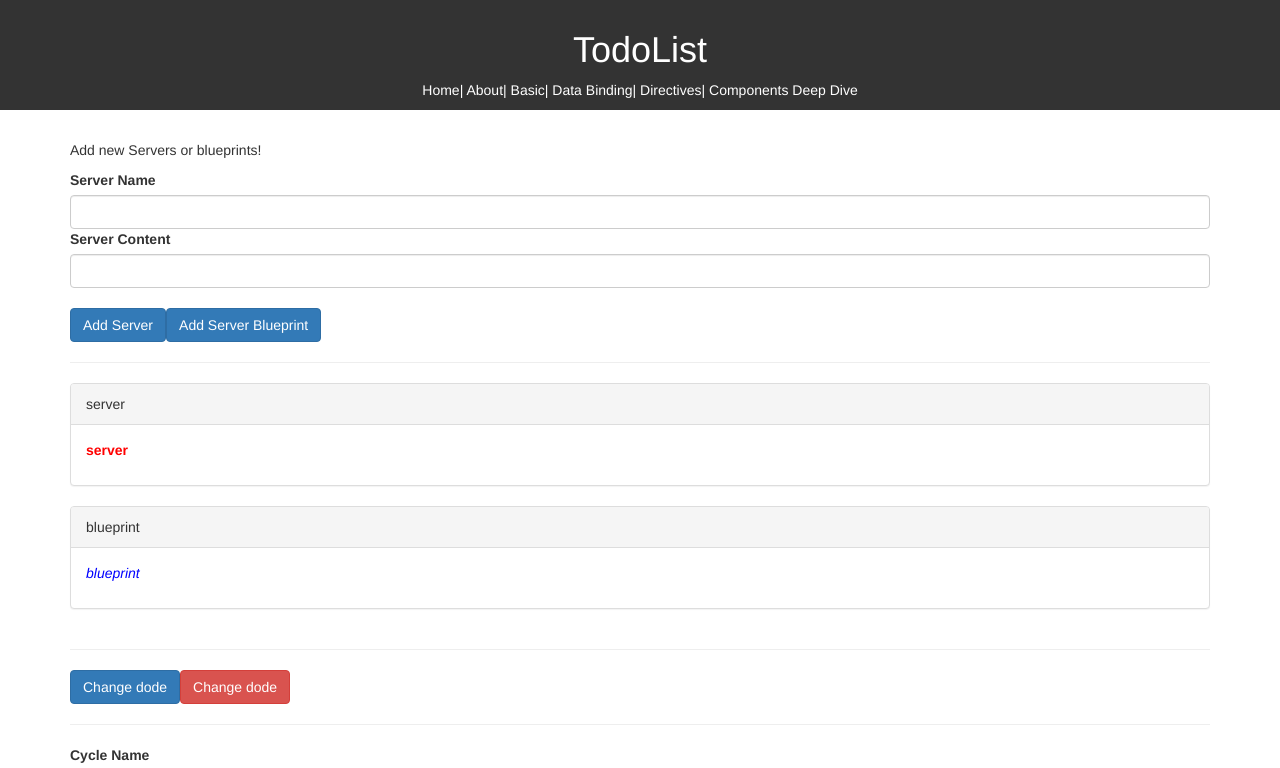
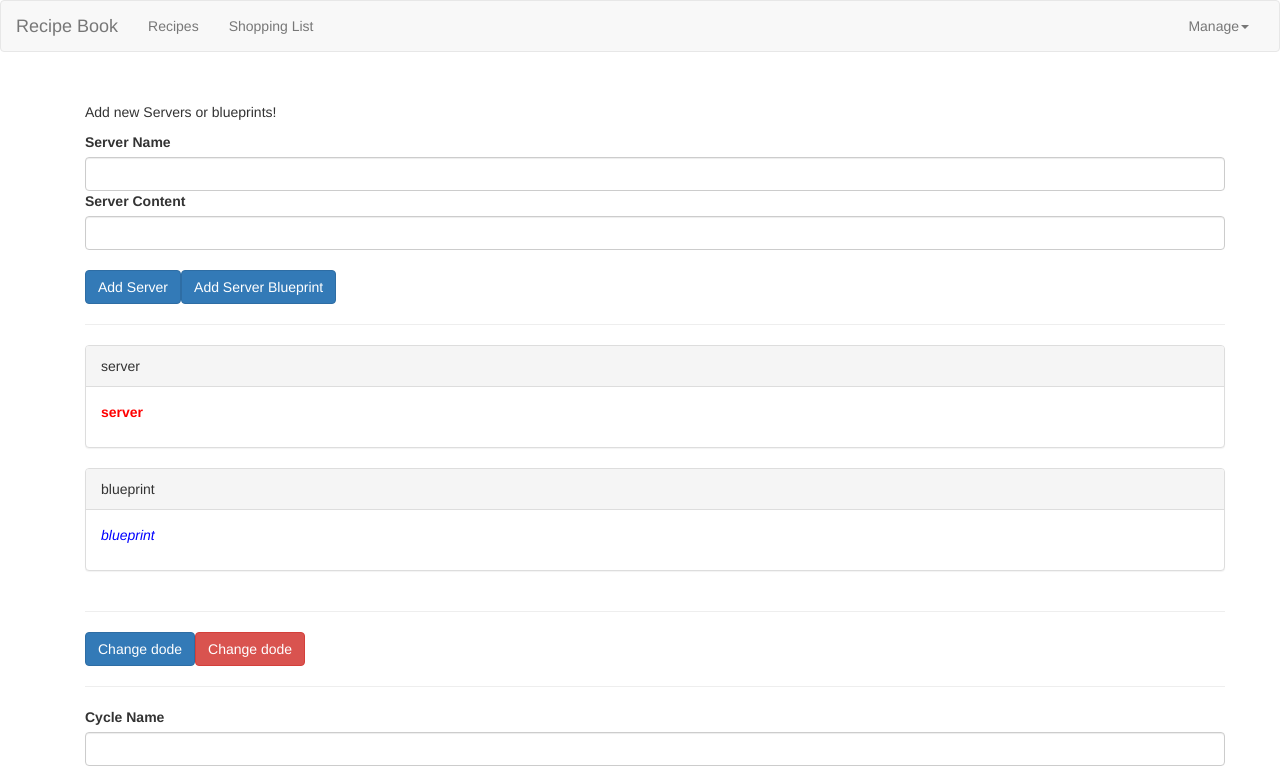
Before and after one commit to shiva508/studet-pool-plan-ui, an Angular app: page /componentsdeepdive in a window 1280 px wide. Shown: the top 768 px of the page. Built offline with nearby package versions, Linux system fonts and the light colour scheme.

Commit message:
implementing directive in app

```diff
--- a/src/app/app.component.html
+++ b/src/app/app.component.html
@@ -1,11 +1,11 @@
-<app-header></app-header>
-<router-outlet></router-outlet>
+<!-- <app-header></app-header>
+<router-outlet></router-outlet>  -->
 
-<!-- <app-spheader></app-spheader>
+<app-spheader></app-spheader>
 <div class="container">
-    <div class="row">
-        <div class="col-md-12">
-            <router-outlet></router-outlet>
-        </div>
+  <div class="row">
+    <div class="col-md-12">
+      <router-outlet></router-outlet>
     </div>
-</div>  -->
+  </div>
+</div>
--- a/src/app/app.module.ts
+++ b/src/app/app.module.ts
@@ -38,6 +38,7 @@ import { NumberComponentComponent } from './directive/number-component/number-co
 import { DynamicHeigthDirectiveDirective } from './directive/dynamic-heigth-directive.directive';
 import { DetterDynamicHeigthDirectiveDirective } from './directive/detter-dynamic-heigth-directive.directive';
 import { UnlessDirectiveDirective } from './directive/unless-directive.directive';
+import { DropdownDiectiveDirective } from './studentfood/directives/dropdown-diective.directive';
 
 @NgModule({
   declarations: [
@@ -75,7 +76,8 @@ import { UnlessDirectiveDirective } from './directive/unless-directive.directive
     NumberComponentComponent,
     DynamicHeigthDirectiveDirective,
     DetterDynamicHeigthDirectiveDirective,
-    UnlessDirectiveDirective
+    UnlessDirectiveDirective,
+    DropdownDiectiveDirective
   ],
   imports: [
     BrowserModule,
--- /dev/null
+++ b/src/app/studentfood/directives/dropdown-diective.directive.ts
@@ -0,0 +1,14 @@
+import { Directive, ElementRef, HostBinding, HostListener } from '@angular/core';
+
+@Directive({
+  selector: '[appDropdownDiective]'
+})
+export class DropdownDiectiveDirective {
+  @HostBinding('class.open') isDropdownOpend = false;
+  @HostListener('document:click',['$event']) onClickDropdown(event: Event) {
+    // this.isDropdownOpend = !this.isDropdownOpend
+    this.isDropdownOpend = this.elRef.nativeElement.contains(event.target) ? !this.isDropdownOpend : false;
+  }
+  constructor(private elRef:ElementRef) { }
+
+}
--- a/src/app/studentfood/recipes/recipe-detail/recipe-detail.component.html
+++ b/src/app/studentfood/recipes/recipe-detail/recipe-detail.component.html
@@ -10,8 +10,9 @@
 </div>
 <div class="row">
     <div class="col-xs-12">
-        <div class="btn-group">
-            <button type="button" class="btn btn-primary dropdown-toggle">Manage Recipe<span class="caret"></span></button>
+        <div class="btn-group" appDropdownDiective>
+            <button type="button" class="btn btn-primary dropdown-toggle">Manage Recipe<span
+                class="caret"></span></button>
                 <ul class="dropdown-menu">
                     <li><a href="#">To Shopping List</a></li>
                     <li><a href="#">Edit Recipe</a></li>
--- a/src/app/studentfood/spheader/spheader.component.html
+++ b/src/app/studentfood/spheader/spheader.component.html
@@ -9,7 +9,7 @@
                 <li><a routerLink="shoppinglist">Shopping List</a></li>
             </ul>
             <ul class="nav navbar-nav navbar-right">
-                <li class="dropdown">
+                <li class="dropdown" appDropdownDiective>
                     <a href="#" class="dropdown-toggle" role="button">Manage<span class="caret"></span></a>
                     <ul class="dropdown-menu">
                         <li><a href="#">Save Data</a></li>
```
Also changed, not shown: 1 other file (tests, documents, lock files or other folders).
